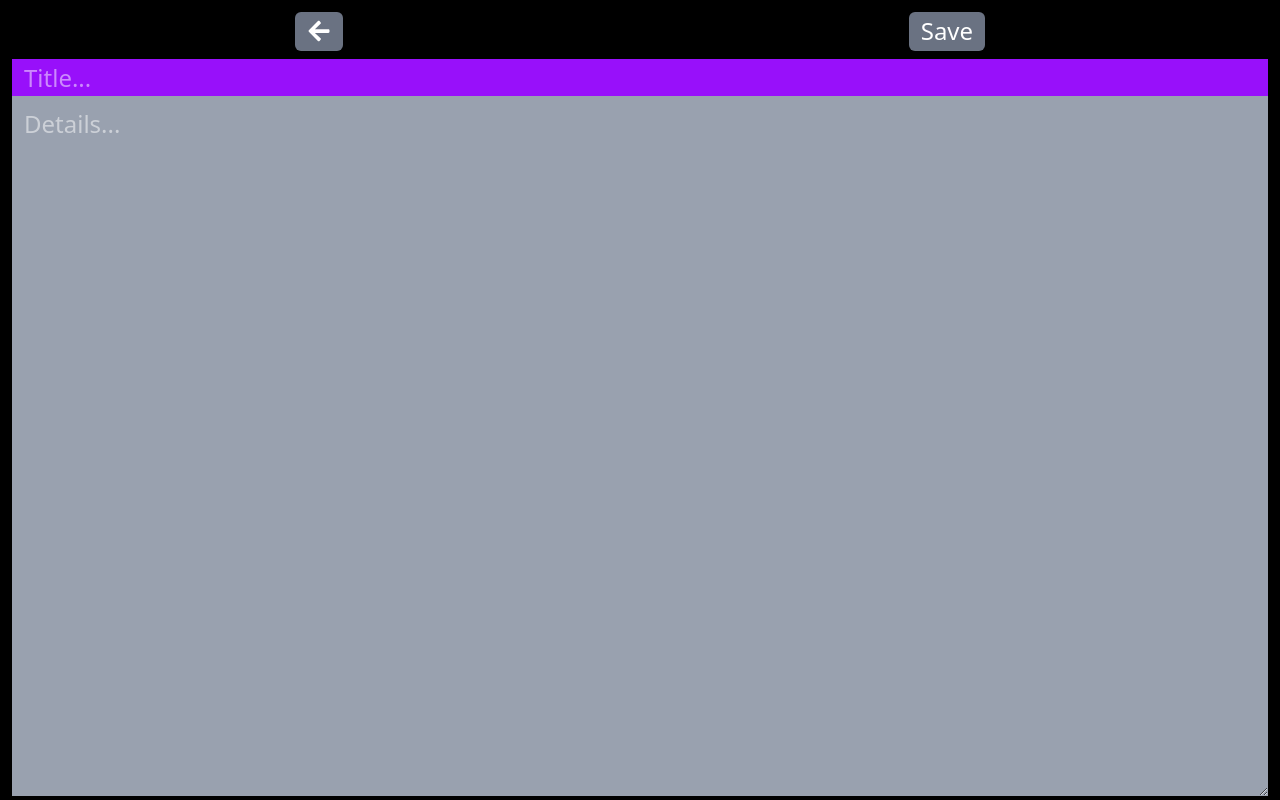
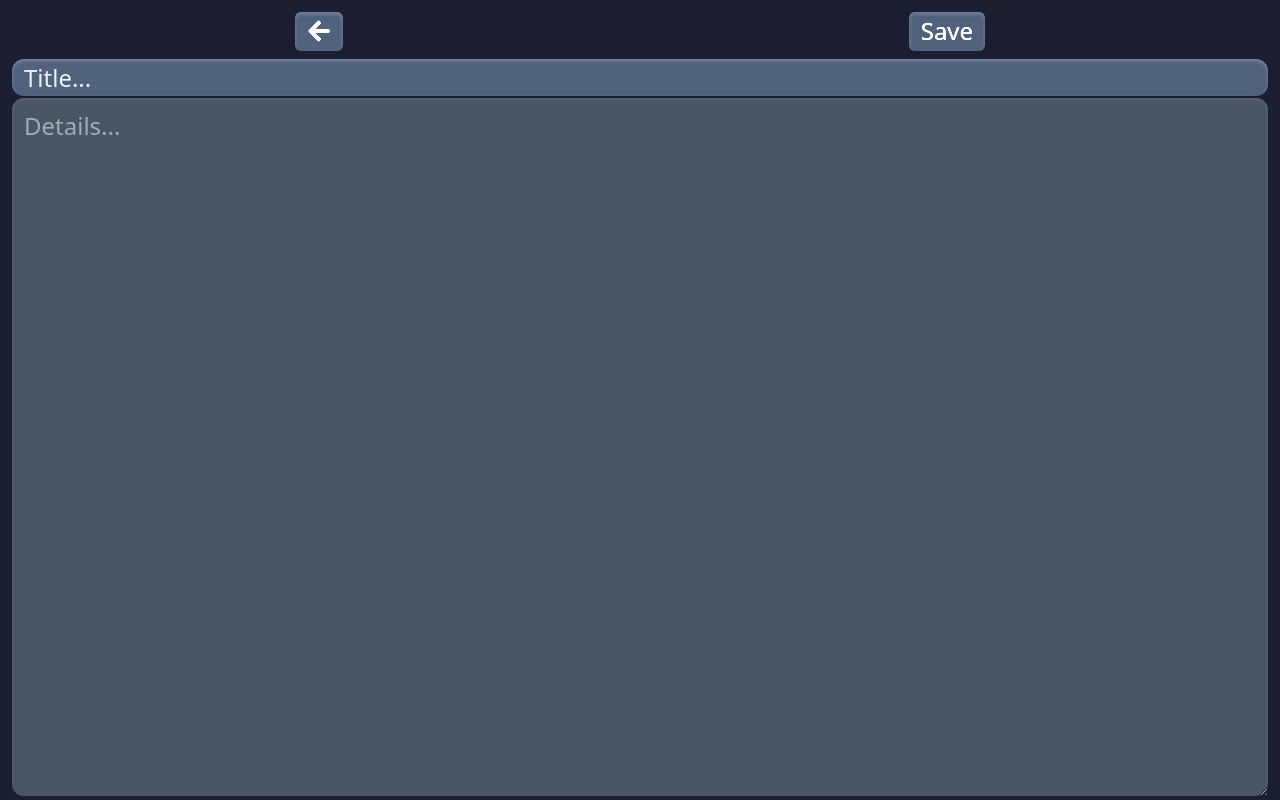
Before and after one commit to karanxdeveloper/QuickMemo, a React (Vite) app: page /create in a window 1280 px wide. Built offline with nearby package versions, Linux system fonts and the light colour scheme.

Commit message:
changes in create page and save button

```diff
--- a/src/pages/CreateNote.jsx
+++ b/src/pages/CreateNote.jsx
@@ -12,6 +12,9 @@ function CreateNote({setNotes}) {
   const navigate = useNavigate()
 
   function handleSubmit(){
+    if(!title || !details){
+      navigate("/")
+    }
 
 
     if(title && details){
@@ -32,14 +35,14 @@ function CreateNote({setNotes}) {
 
   return (
     <>
-      <section className="text-white p-3 bg-black h-[100vh]">
+      <section className="text-white p-3 bg-[#1b1d30] h-[100vh]">
         <header className="flex justify-around h-[5%] ">
-          <Link className="p-3 text-2xl flex justify-center items-center bg-gray-500 text-center rounded-md" to={"/"}><FaArrowLeft /></Link>
-          <button onClick={handleSubmit} className="btn text-2xl p-3 rounded-md flex justify-center items-center bg-gray-500">Save</button>
+          <Link className="p-3 text-2xl flex justify-center items-center bg-gray-700 text-center rounded-md brightness-150 inset-shadow-sm inset-shadow-gray-500/50" to={"/"}><FaArrowLeft /></Link>
+          <button onClick={handleSubmit} className="btn text-2xl p-3 rounded-md flex justify-center items-center bg-gray-700 brightness-150 inset-shadow-sm inset-shadow-gray-500/50">Save</button>
         </header>
-        <form className="create flex flex-col h-[95%] bg-blue-800 mt-2">
-            <input onChange={(e)=>setTitle(e.target.value)} value={title}  className="p-3 text-2xl outline-none h-[5%] bg-purple-600" type="text" placeholder="Title..." autoFocus />
-            <textarea onChange={(e)=>setDetails(e.target.value)} value={details} className="p-3 text-2xl outline-none h-[95%] bg-gray-400" placeholder="Details..."></textarea>
+        <form className="create flex flex-col h-[95%] gap-[2px]  mt-2">
+            <input onChange={(e)=>setTitle(e.target.value)} value={title}  className="inset-shadow-sm inset-shadow-gray-500/50 p-3 text-2xl brightness-150 outline-none h-[5%] bg-gray-700 rounded-xl" type="text" placeholder="Title..." autoFocus />
+            <textarea onChange={(e)=>setDetails(e.target.value)} value={details} className="inset-shadow-sm inset-shadow-gray-500/50 p-3 text-2xl outline-none h-[95%] bg-gray-600 rounded-xl" placeholder="Details..."></textarea>
         </form>
       </section>
     </>
```
